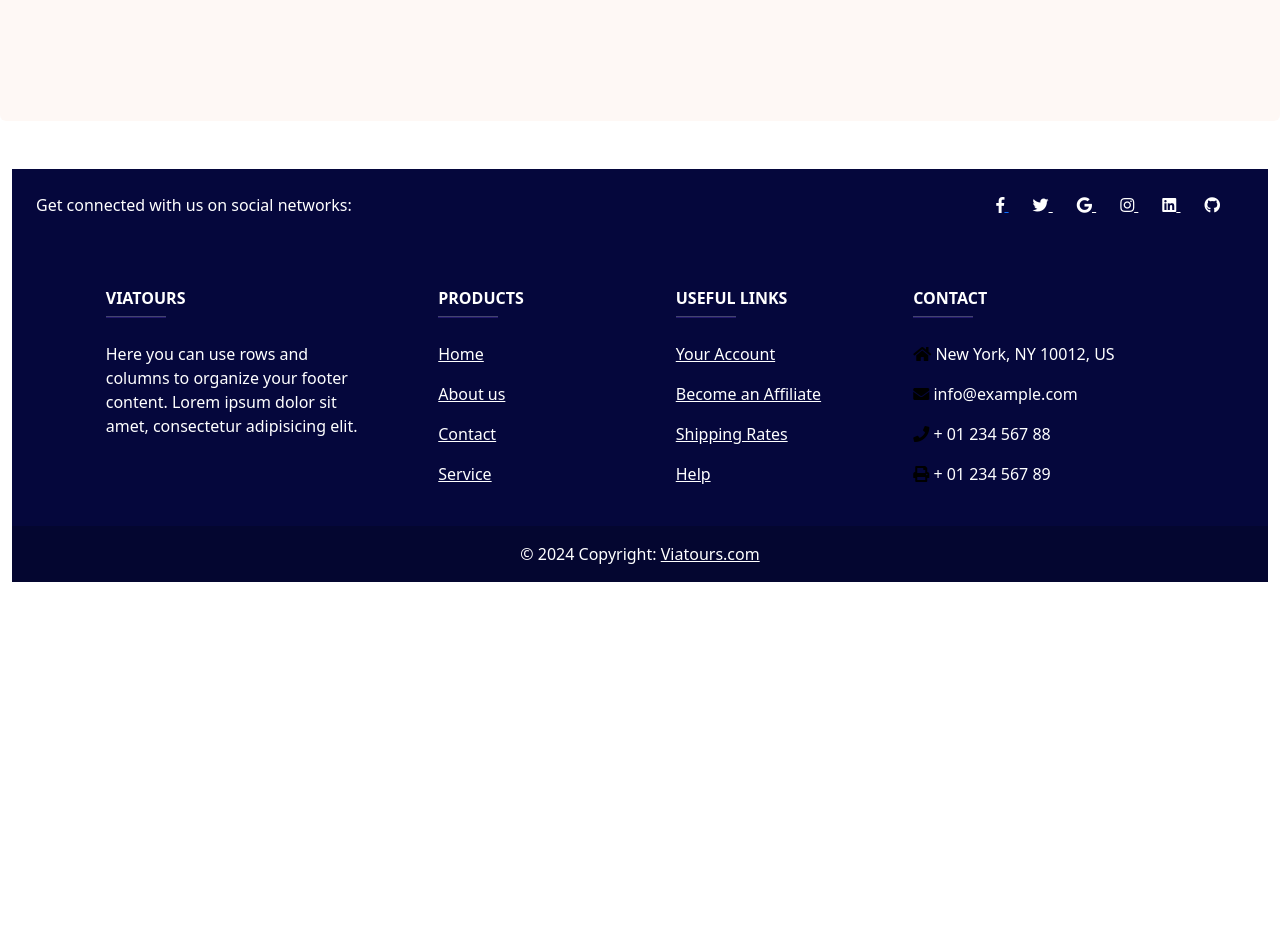
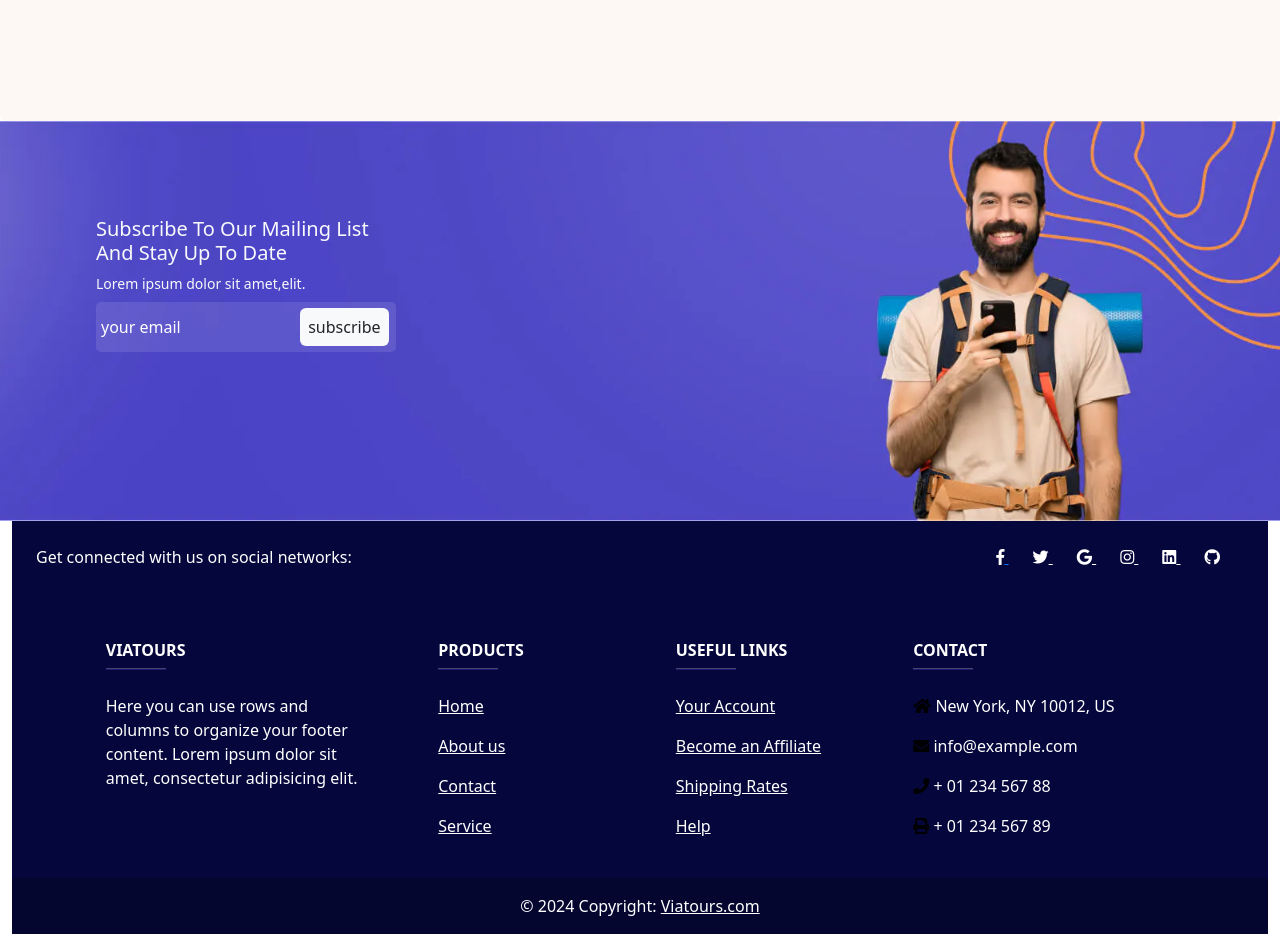
Before and after one commit to Israelite10/2ndproject-group11, a plain HTML site: page index.html in a window 1280 px wide. Shown: the part 3500-4434 px from the top of the page. Before the commit the page ends 4082 px from the top, so only its background shows below. Drawn offline with Linux system fonts and the light colour scheme.

Commit message:
first commit

```diff
--- a/css2.css
+++ b/css2.css
@@ -90,3 +90,39 @@ i {
   height: 400px;
   width: 100%;
 }
+
+
+.sub-img {
+  background-image: url("pics/sub-pic.png");
+  background-size: cover;
+  background-position: center;
+  height: 50vh;
+  width: 100%;
+
+}
+.sub ::placeholder{
+color: white;
+
+
+}
+/* .card-img {
+  background-image: url("pics/pic11.png");
+  background-size: cover;
+  background-position: center;
+  height: 100px;
+  width: 200px;
+}
+.card-img2 {
+  background-image: url("pics/pic12.png");
+  background-size: cover;
+  background-position: center;
+  height: 100px;
+  width: 200px;
+}
+.card-img3 {
+  background-image: url("pics/pic13.png");
+  background-size: cover;
+  background-position: center;
+  height: 30%;
+  width: 500px;
+} */ */
--- a/index.html
+++ b/index.html
@@ -631,7 +631,7 @@
     </section>
 
 
-<section class="bg-image py-5">
+    <section class="bg-image py-5 ">
       <div class="text-center">
         <h1 class="text-light pt-5 mt-5">Keep things flexible</h1>
         <p class="text-light  ">Use Reserve Now & Pay Later to secure the activities you <br>
@@ -687,8 +687,23 @@
           </div>
         </div>
 
+    </section>
 
 
+        <section class="sub-img  ">
+          <div class="pt-5">
+            <h5 class="text-light ps-5 pt-5 ms-5">Subscribe To Our Mailing List<br>
+              And Stay Up To Date</h5>
+            <small class="fw-lighter text-light text-truncate ps-5 ms-5"> Lorem ipsum dolor sit amet,elit.</small>
+
+              <div class="ps-5 ms-5 mt-2">
+                  <div class="sub">
+                    <input type="email" placeholder="your email" style=" width: 300px; height: 50px; border-radius: 5px; padding:5px; outline: none; border: #FFFFFF1A ; background-color: #FFFFFF1A;;">
+                    <span class="bg-light p-2 rounded-2" style="margin-left: -100px;" >subscribe</span>
+                  </div>
+              </div>
+
+          </div>
         </section>
 
 
@@ -700,7 +715,7 @@
 
     <!-- footer section -->
     <!-- Remove the container if you want to extend the Footer to full width. -->
-    <div class="container-fluid mt-5">
+    <div class="container-fluid">
       <!-- Footer -->
   <footer
         class="text-center text-lg-start text-white"
```
Also changed, not shown: pics/pic11.png (added), pics/pic12.png (added), pics/pic13.png (added), pics/pic14.png (added), pics/sub-pic.png (added). Lines whose indentation alone changed are shown as unchanged.
